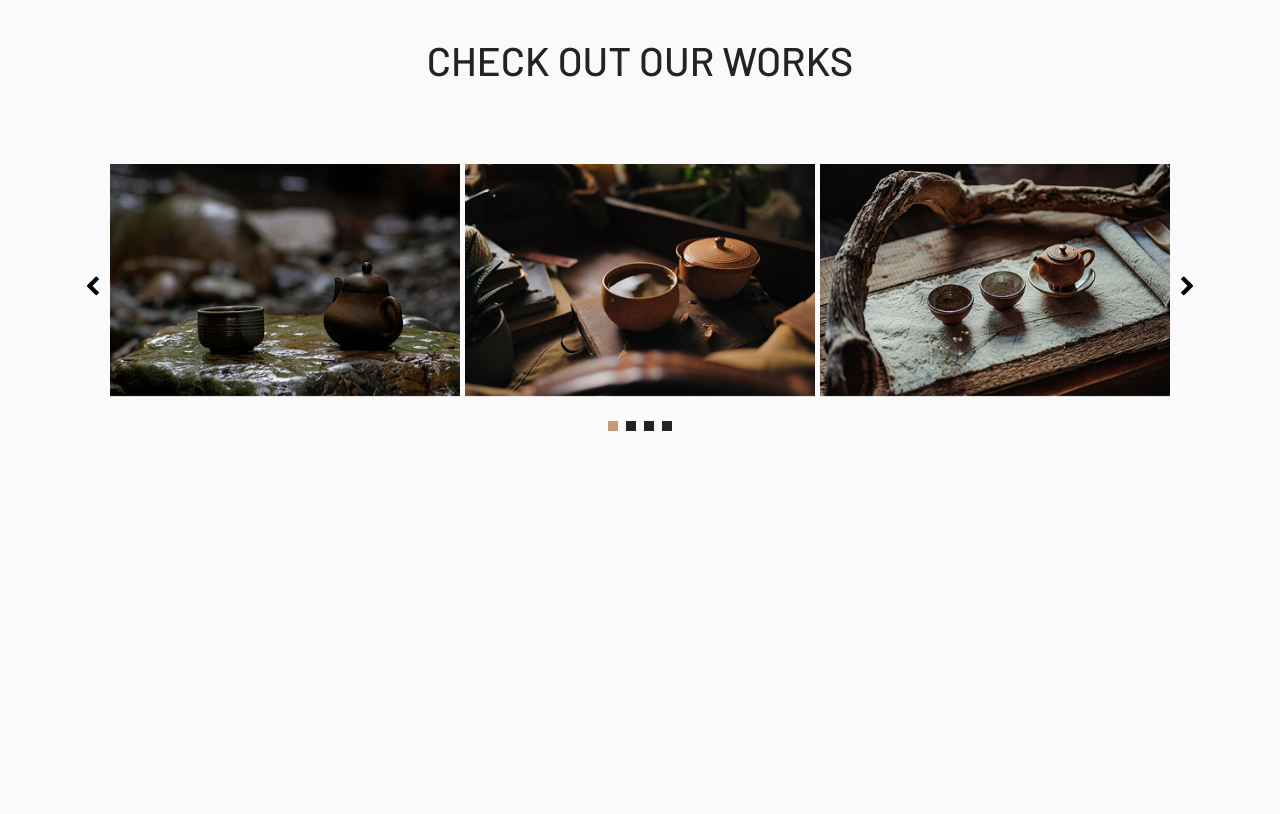
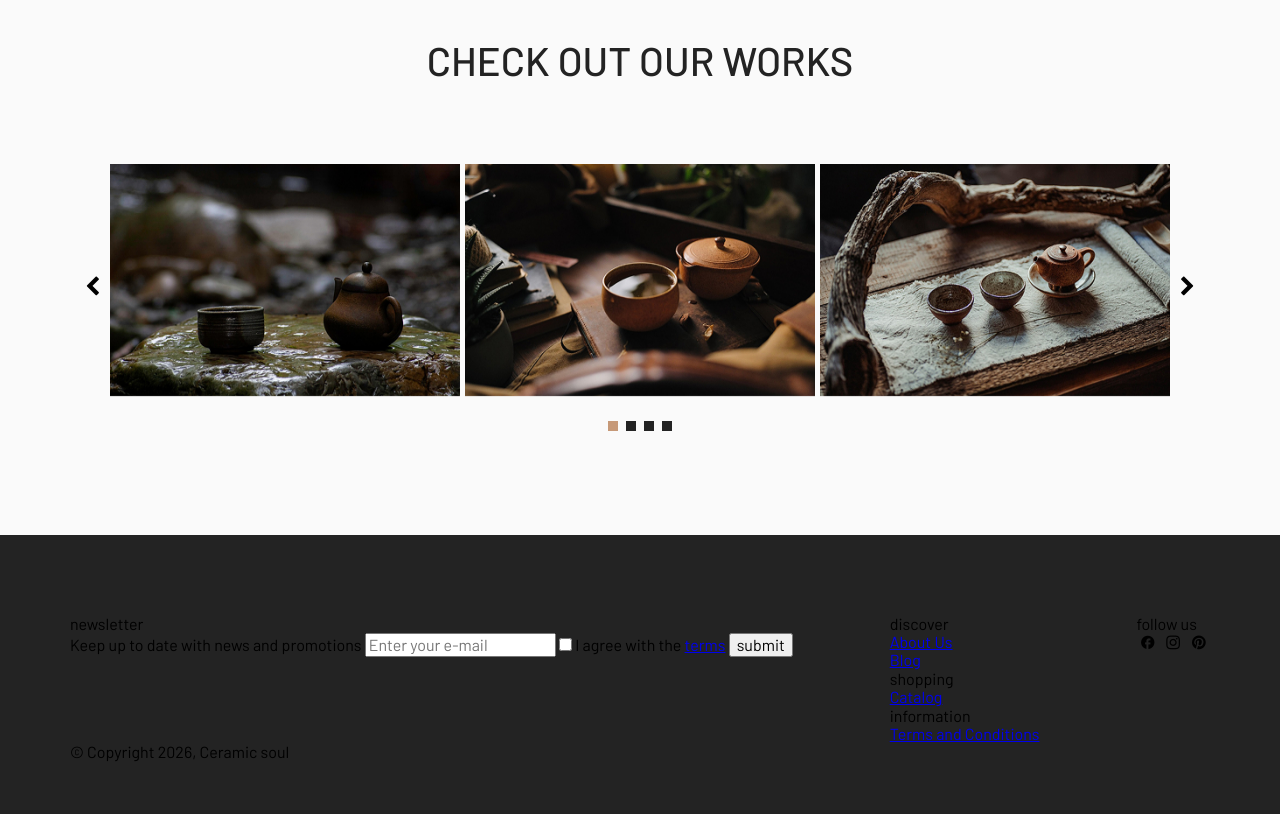
Before and after one commit to Weenen/Ceramic_soul, a website built with Vite: page index.html in a window 1280 px wide. Shown: the part 2131-2945 px from the top of the page. Before the commit the page ends 2666 px from the top, so only its background shows below. Built offline with nearby package versions, Linux system fonts and the light colour scheme.

Commit message:
base of footer

```diff
--- a/index.html
+++ b/index.html
@@ -146,6 +146,51 @@
 			</div>
 		</section>
 	</main>
+	<footer class="footer">
+		<div class="container">
+			<div class="footer__wrapper">
+				<section class="newsletter">
+					<h2 class="newsletter__title">
+						newsletter
+					</h2>
+					<form action="#" class="newsletter__form">
+						<label for="newsletteremail">Keep up to date with news and promotions</label>
+						<input type="email" name="email" id="newsletteremail" placeholder="Enter your e-mail" required>
+						<label class="newsletter__label" for="checkbox"><input class="newsletter__checkbox"
+								type="checkbox" id="newslettercheckbox" required>
+							I agree with the <a href="#">terms</a></label>
+						<button class="newsletter__button">submit</button>
+					</form>
+				</section>
+				<section class="links">
+					<div class="links__wrapper">
+						<div class="links__wrapper-item">
+							<h2 class="item__title">discover</h2>
+							<div class="item__link"><a href="#">About Us</a></div>
+							<div class="item__link"><a href="#">Blog</a></div>
+						</div>
+						<div class="links__wrapper-item">
+							<h2 class="item__title">shopping</h2>
+							<div class="item__link"><a href="#">Catalog</a></div>
+						</div>
+						<div class="links__wrapper-item">
+							<h2 class="item__title">information</h2>
+							<div class="item__link"><a href="#">Terms and Conditions</a></div>
+						</div>
+					</div>
+				</section>
+				<section class="socials">
+					<h2 class="socials__title">follow us</h2>
+					<div class="social__wrapper">
+						<span class="icon-facebook"></span>
+						<span class="icon-instagram"></span>
+						<span class="icon-pinterest-circled"></span>
+					</div>
+				</section>
+			</div>
+			<div class="copyright">© Copyright 2026, Ceramic soul</div>
+		</div>
+	</footer>
 	<script type="module" src="/src/js/script.js"></script>
 </body>
 
--- /dev/null
+++ b/src/sass/block/footer.scss
@@ -0,0 +1,11 @@
+@use "/src/sass/base/variables.scss" as *;
+
+.footer {
+    background: $Dark;
+    padding: 80px 0 52px 0;
+
+    &__wrapper {
+        display: flex;
+        justify-content: space-between;
+    }
+}
--- a/src/sass/style.scss
+++ b/src/sass/style.scss
@@ -10,3 +10,4 @@
 @use "/src/sass/block/activities.scss";
 @use "/src/sass/block/git.scss";
 @use "/src/sass/block/works.scss";
+@use "/src//sass/block/footer.scss";
```
